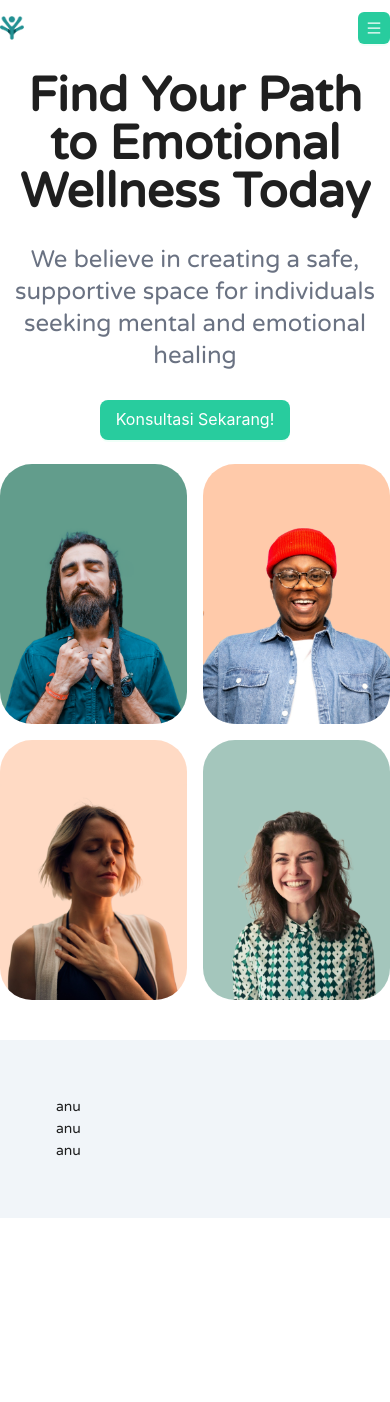
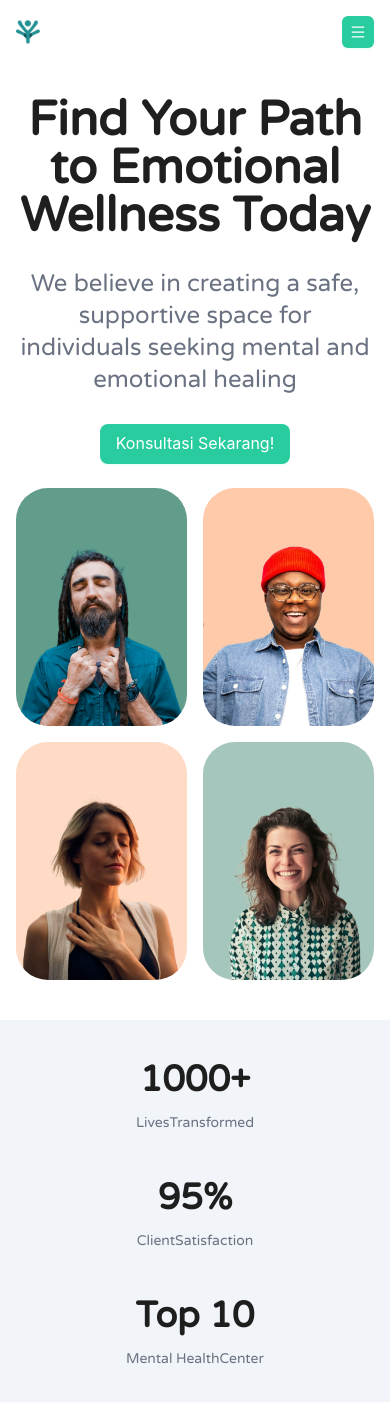
Before and after one commit to ajiaja38/mood-insight-fe, a React (Vite) app: page / in a window 390 px wide. Shown: the top 1402 px of the page. Before the commit the page ends 1218 px from the top, so only its background shows below. Built offline with nearby package versions, Linux system fonts and the light colour scheme.

Commit message:
feat: adjust responsive landing page :zap:

```diff
--- a/src/components/Jumbotron/index.tsx
+++ b/src/components/Jumbotron/index.tsx
@@ -11,8 +11,8 @@ const Jumbotron: React.FC = (): JSX.Element => {
   const [banner] = useState<string[]>([Banner1, Banner2, Banner3, Banner4])
 
   return (
-    <div className="grid grid-cols-1 md:grid-cols-2 gap-4 w-full mb-10 md:mt-32">
-      <div className="flex flex-col justify-center gap-7 w-full h-96 md:h-full text-center md:text-left">
+    <div className="grid grid-cols-1 md:grid-cols-2 gap-6 md:gap-4 w-full mb-10 lg:mb-20">
+      <div className="flex flex-col justify-center gap-7 w-full h-full text-center md:text-left">
         <h1 className="text-5xl md:text-7xl font-semibold">
           Find Your Path to Emotional Wellness Today
         </h1>
--- a/src/components/Statistic/index.tsx
+++ b/src/components/Statistic/index.tsx
@@ -2,14 +2,42 @@ import React, { type JSX } from "react"
 
 const Statistic: React.FC = (): JSX.Element => {
   return (
-    <div className="bg-slate-100 p-14 absolute inset-x-0">
-      <div className="container mx-auto flex flex-col md:flex-row justify-around">
-        <div>anu</div>
-        <div>anu</div>
-        <div>anu</div>
+    <div className="bg-slate-100 p-10 md:p-16 lg:p-28 absolute inset-x-0">
+      <div className="container mx-auto flex flex-col gap-11 md:gap-0 md:flex-row md:justify-around">
+        <StatisticInfo
+          title="1000+"
+          subtitle1="Lives"
+          subtitle2="Transformed"
+        />
+        <StatisticInfo
+          title="95%"
+          subtitle1="Client"
+          subtitle2="Satisfaction"
+        />
+        <StatisticInfo
+          title="Top 10"
+          subtitle1="Mental Health"
+          subtitle2="Center"
+        />
       </div>
     </div>
   )
 }
 
+const StatisticInfo: React.FC<{
+  title: string
+  subtitle1: string
+  subtitle2: string
+}> = ({ title, subtitle1, subtitle2 }) => {
+  return (
+    <div className="flex justify-center items-center flex-col md:grid md:grid-cols-2 gap-3">
+      <h3 className="font-bold text-4xl lg:text-5xl">{title}</h3>
+      <p className="flex flex-row md:flex-col text-gray-500">
+        <span>{subtitle1}</span>
+        <span>{subtitle2}</span>
+      </p>
+    </div>
+  )
+}
+
 export default Statistic
--- a/src/components/navbar/index.tsx
+++ b/src/components/navbar/index.tsx
@@ -1,7 +1,12 @@
 import React, { useEffect, useState, type JSX } from "react"
 import { MoodInsightLogo } from "../../utils/constant/staticFile"
 import { App, Button, Dropdown, type MenuProps } from "antd"
-import { NavLink, useNavigate } from "react-router-dom"
+import {
+  NavLink,
+  useLocation,
+  useNavigate,
+  type NavigateFunction,
+} from "react-router-dom"
 import { MenuOutlined } from "@ant-design/icons/lib/icons"
 import { useAuth } from "../../hooks/useAuth"
 
@@ -10,7 +15,8 @@ const Navbar: React.FC = (): JSX.Element => {
 
   const { isAuthenticated, logout } = useAuth()
   const { modal } = App.useApp()
-  const navigate = useNavigate()
+  const navigate: NavigateFunction = useNavigate()
+  const location = useLocation()
 
   const itemsNavAuthenticated: MenuProps["items"] = [
     {
@@ -37,7 +43,7 @@ const Navbar: React.FC = (): JSX.Element => {
   const itemsNav: MenuProps["items"] = [
     {
       key: "home",
-      label: <NavLink to="/">Home</NavLink>,
+      label: <div onClick={() => returnLocation()}>Home</div>,
     },
     {
       key: "about",
@@ -68,6 +74,9 @@ const Navbar: React.FC = (): JSX.Element => {
     })
   }
 
+  const returnLocation: () => void | Promise<void> = () =>
+    location.pathname === "/" ? window.scrollTo(0, 0) : navigate("/")
+
   useEffect(() => {
     const handleScroll = () => {
       setIsScrolled(window.scrollY > 0)
@@ -83,7 +92,7 @@ const Navbar: React.FC = (): JSX.Element => {
         isScrolled ? "border-b border-gray-100" : "border-none"
       }`}
     >
-      <div className="flex py-3 md:py-5 lg:px-9 3xl:px-0 w-full justify-between items-center container mx-auto">
+      <div className="flex p-4 md:py-5 lg:px-9 3xl:px-0 w-full justify-between items-center container mx-auto">
         <NavLink to="/" className="flex items-center gap-x-2 cursor-pointer">
           <img src={MoodInsightLogo} alt="Mood Insight" className="w-6 h-6" />
           <h1 className="font-extrabold text-teal-600 text-2xl hidden md:block">
@@ -97,7 +106,7 @@ const Navbar: React.FC = (): JSX.Element => {
         [&>li]:duration-300
         [&>li]:hover:text-teal-600"
         >
-          <li onClick={() => navigate("/")}>Home</li>
+          <li onClick={() => returnLocation()}>Home</li>
           <li>About</li>
           <li>Contact</li>
         </ul>
@@ -125,7 +134,7 @@ const Navbar: React.FC = (): JSX.Element => {
         <div className="lg:hidden">
           <Dropdown
             menu={{ items: itemsNav }}
-            placement="bottomRight"
+            placement="bottomLeft"
             arrow={{ pointAtCenter: true }}
           >
             <Button type="primary" icon={<MenuOutlined />} />
--- a/src/index.css
+++ b/src/index.css
@@ -1,6 +1,10 @@
 @import url("https://fonts.googleapis.com/css2?family=Varela+Round&display=swap");
 @import url("https://fonts.googleapis.com/css2?family=Poppins:ital,wght@0,100;0,200;0,300;0,400;0,500;0,600;0,700;0,800;0,900;1,100;1,200;1,300;1,400;1,500;1,600;1,700;1,800;1,900&display=swap");
 @import "tailwindcss";
+
+* {
+  scroll-behavior: smooth;
+}
 
 @theme {
   --font-varela: "Varela Round", sans-serif;
--- a/src/layout/UserLayout.tsx
+++ b/src/layout/UserLayout.tsx
@@ -6,7 +6,7 @@ const UserLayout: FC = (): JSX.Element => {
   return (
     <div className="font-varela">
       <Navbar />
-      <div className="mt-16 lg:px-9 3xl:px-0 container mx-auto">
+      <div className="mt-20 p-4 lg:px-9 3xl:px-0 container mx-auto">
         <Outlet />
       </div>
     </div>
--- a/src/pages/common/ConsultationUser.tsx
+++ b/src/pages/common/ConsultationUser.tsx
@@ -1,7 +1,13 @@
 import React, { type JSX } from "react"
+import UseTitle from "../../hooks/useTitle"
 
 const ConsultationUser: React.FC = (): JSX.Element => {
-  return <div>ConsultationUser</div>
+  return (
+    <div>
+      <UseTitle title="Konsultasi Pengguna" />
+      ConsultationUser
+    </div>
+  )
 }
 
 export default ConsultationUser
--- a/src/pages/common/index.tsx
+++ b/src/pages/common/index.tsx
@@ -1,8 +1,12 @@
-import React, { type JSX } from "react"
+import React, { useEffect, type JSX } from "react"
 import Jumbotron from "../../components/Jumbotron"
 import Statistic from "../../components/Statistic"
 
 const LandingPage: React.FC = (): JSX.Element => {
+  useEffect(() => {
+    window.scrollTo(0, 0)
+  }, [])
+
   return (
     <div>
       <Jumbotron />
```
